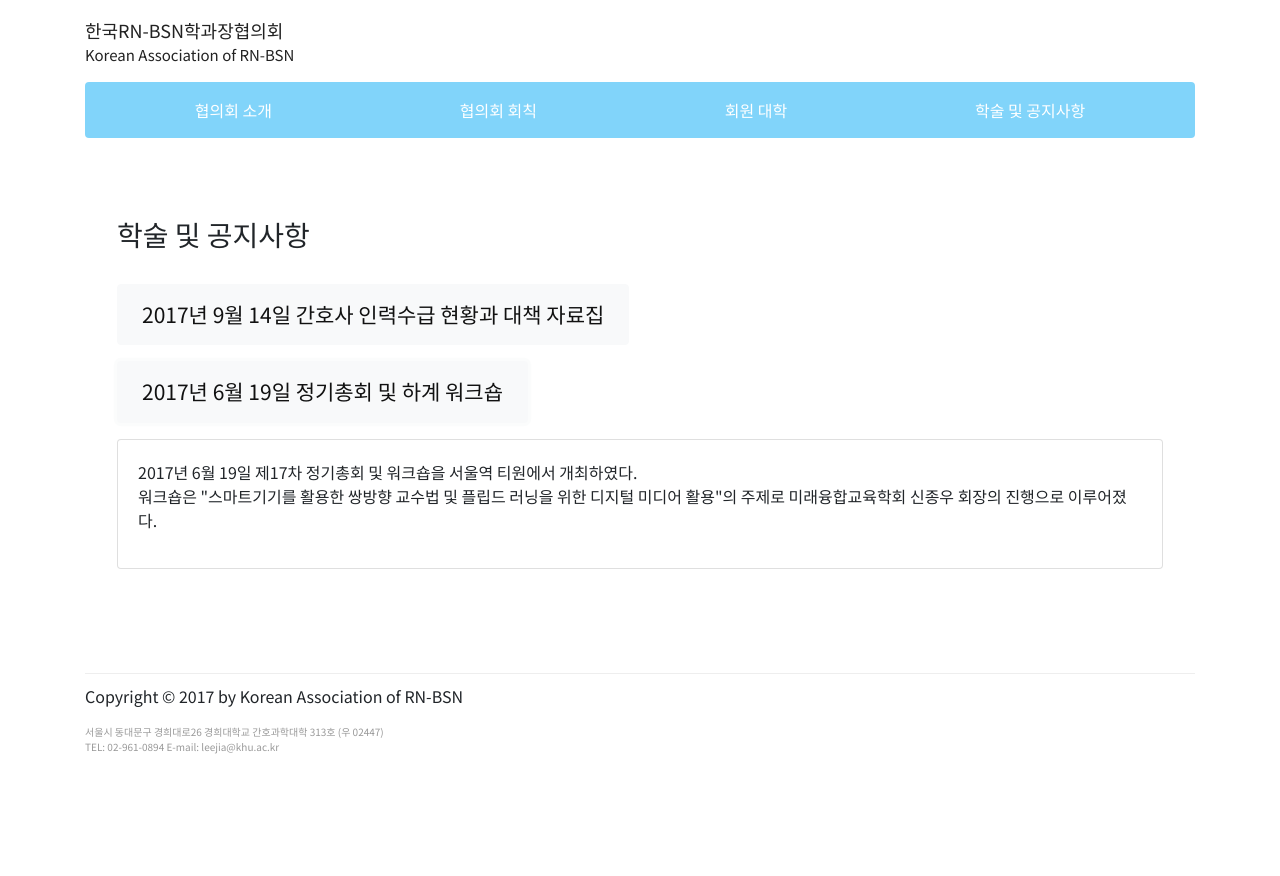
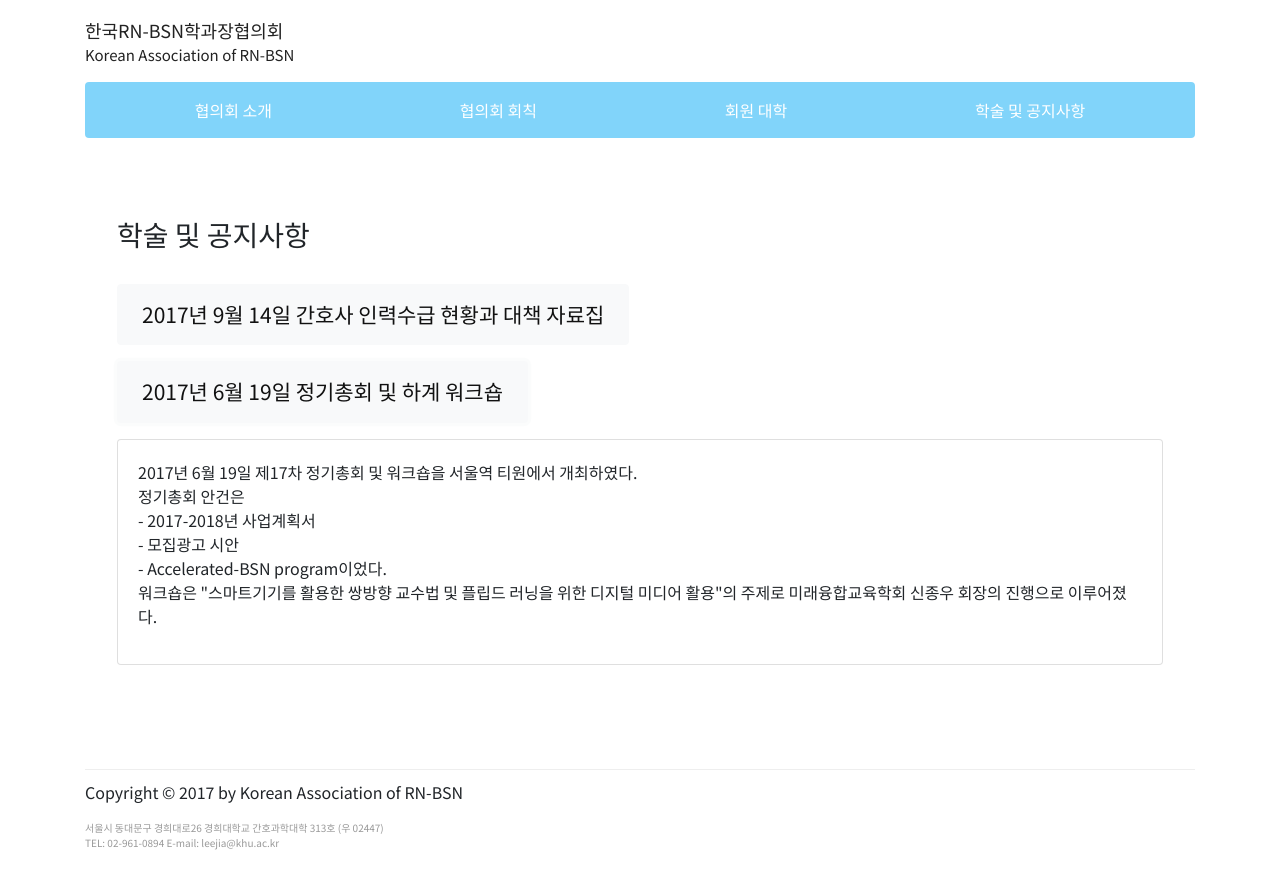
Before and after one commit to minyoungjun/rnbsn, a plain HTML site: page board.html in a window 1280 px wide. Both pictures are taken after a click on the link "2017년 6월 19일 정기총회 및 하계 워크숍". Before the commit the page ends 800 px from the top, so only its background shows below. Drawn offline with nearby package versions, Linux system fonts and the light colour scheme.

Commit message:
내용수정

```diff
--- a/board.html
+++ b/board.html
@@ -65,7 +65,7 @@
 </p>
 <div class="collapse" id="collapse1">
   <div class="card card-body" style="margin-bottom:15px;">
-    <p>2017년 9월 14일 간호사 인력수급 현황과 대책이라는 주제로 국회의뤈회관에서
+    <p>2017년 9월 14일 간호사 인력수급 현황과 대책이라는 주제로 국회의원회관에서
       대한간호정우회, 한국간호과학회, 한국간호대학장협의회, 한국RN-BSN협의회,
       한국간호교육학회, 국립간호대학장협의회 주관으로 다음과 같이
       열렸다.</p><br>
@@ -85,8 +85,12 @@
 </p>
 <div class="collapse" id="collapse2">
   <div class="card card-body">
-    <p>2017년 6월 19일 제17차 정기총회 및 워크숍을 서울역 티원에서
-      개최하였다.<br>
+    <p>
+      2017년 6월 19일 제17차 정기총회 및 워크숍을 서울역 티원에서 개최하였다.<br>
+      정기총회 안건은<br>
+      - 2017-2018년 사업계획서<br>
+      - 모집광고 시안<br>
+      - Accelerated-BSN program이었다.<br>
 워크숍은 "스마트기기를 활용한 쌍방향 교수법 및 플립드 러닝을 위한 디지털 미디어 활용"의 주제로 미래융합교육학회 신종우 회장의 진행으로 이루어졌다.
 </p>
   </div>
```
Also changed, not shown: member.html (+1 -2 lines), main.png, map.svg.
